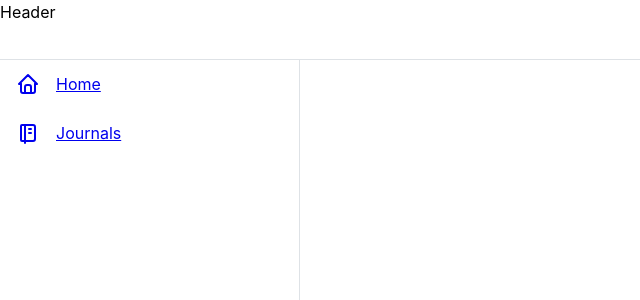
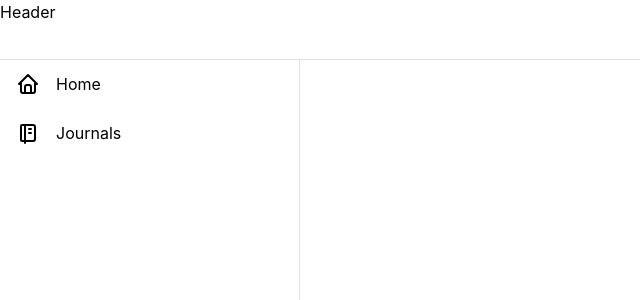
Before and after one commit to matteoaricci/journal-fe, a Next.js app: page / in a window 1280 px wide. Shown: the top 300 px of the page, without its empty margins (0-640 px from the left). Built offline with nearby package versions, Linux system fonts and the light colour scheme.

Commit message:
removed styling from links

```diff
--- /dev/null
+++ b/src/components/Shell/Shell.module.css
@@ -0,0 +1,4 @@
+.nav-link {
+    text-decoration: none;
+    color: inherit;
+}
--- a/src/components/Shell/Shell.tsx
+++ b/src/components/Shell/Shell.tsx
@@ -7,6 +7,7 @@ import {
 } from "@mantine/core";
 import { IconHome, IconNotebook } from "@tabler/icons-react";
 import Link from "next/link";
+import classes from "./Shell.module.css";
 
 type Props = { children: React.ReactNode };
 
@@ -28,7 +29,7 @@ export default function Shell({ children }: Props) {
       <AppShellNavbar>
         {navData.map((d) => {
           return (
-            <Link href={d.href}>
+            <Link className={classes["nav-link"]} href={d.href}>
               <Flex mx="md" my="sm" align="center" gap="md">
                 <d.icon />
                 {d.desc}
```
